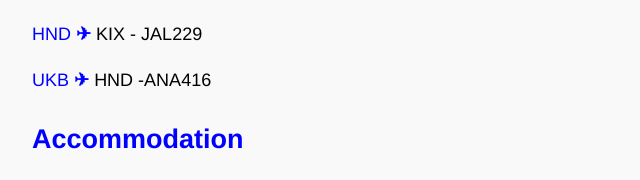
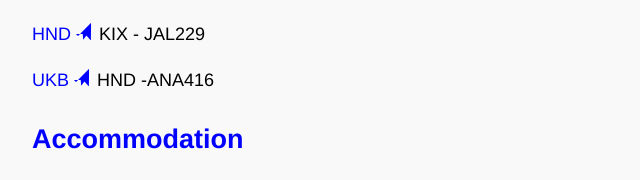
Before and after one commit to mahoko0527-maker/exploretheworld, a website: page 13-15092025.html in a window 1280 px wide. Shown: the part 548-728 px from the top of the page, 0-640 px from the left. Drawn offline with Linux system fonts and the light colour scheme.

Commit message:
Render flight icon with CSS shape for consistent display

```diff
--- a/styles.css
+++ b/styles.css
@@ -37,15 +37,22 @@
 }
 .flight-icon {
     display: inline-block;
+    position: relative;
+    width: 1em;
+    height: 1em;
     color: blue;
-    font-weight: bold;
-    font-style: normal;
-    font-family: inherit;
     line-height: 1;
+    vertical-align: -0.12em;
 }
 
 .flight-icon::before {
-    content: '✈︎';
+    content: '';
+    position: absolute;
+    inset: 0;
+    background: currentColor;
+    -webkit-clip-path: polygon(8% 54%, 100% 6%, 68% 100%, 53% 66%, 29% 82%, 36% 52%, 0 40%);
+    clip-path: polygon(8% 54%, 100% 6%, 68% 100%, 53% 66%, 29% 82%, 36% 52%, 0 40%);
+    transform: rotate(-18deg);
 }
 
 #splash .flight-icon {
```
